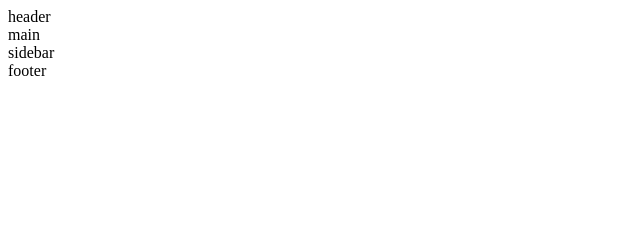
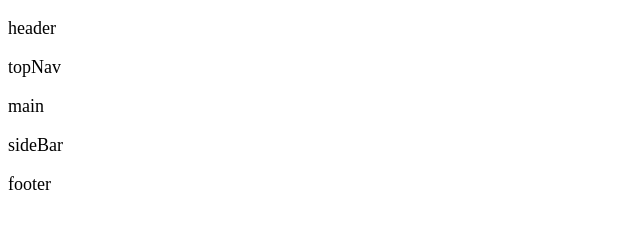
Before and after one commit to ma2ken-codingfan/html-css-layout, a plain HTML site: page default/index.html in a window 1280 px wide. Shown: the whole page, without its empty margins (0-640 px from the left). Drawn offline with Linux system fonts and the light colour scheme.

Commit message:
default mainタグ見直し

```diff
--- a/default-scss/style.scss
+++ b/default-scss/style.scss
@@ -0,0 +1,7 @@
+p {
+    font-size: 18px;
+}
+
+main {
+    display: block;
+}
--- a/default/index.html
+++ b/default/index.html
@@ -10,36 +10,32 @@
 </head>
 
 <body>
-    <div class="wrapper l-wrapper">
 
-        <header class="header l-header">
-            header
-        </header>
-        <!-- /.header l-header -->
-        <nav class="topNav">
+    <header class="header l-header">
+        <p>header</p>
+    </header>
+    <!-- /.header l-header -->
 
-            </aside>
+    <nav class="topNav l-topNav">
+        <p>topNav</p>
+    </nav>
+    <!-- /.topNav -->
 
-            <div class="main l-main">
-                <div class="contents l-contents">
-                    main
-                </div>
-                <!-- /.contents -->
+    <main class="main l-main">
+        <p>main</p>
+    </main>
+    <!-- /.main l-main -->
 
-                <aside class="sidebar l-sidebar">
-                    sidebar
-                </aside>
-                <!-- /.sidebar l-sidebar -->
-            </div>
-            <!-- /.main -->
+    <aside class="sideBar l-sideBar">
+        <p>sideBar</p>
+    </aside>
+    <!-- /.sideBar l-sideBar -->
 
-            <footer class="footer l-footer">
-                footer
-            </footer>
-            <!-- /.footer -->
+    <footer class="footer l-footer">
+        <p>footer</p>
+    </footer>
+    <!-- /.footer -->
 
-    </div>
-    <!-- /.wrapper -->
 </body>
 
 </html>
```
Also changed, not shown: default-scss/index.html (+14 -15 lines), default-scss/style.css (deleted), default/style.css, 1 other file.
